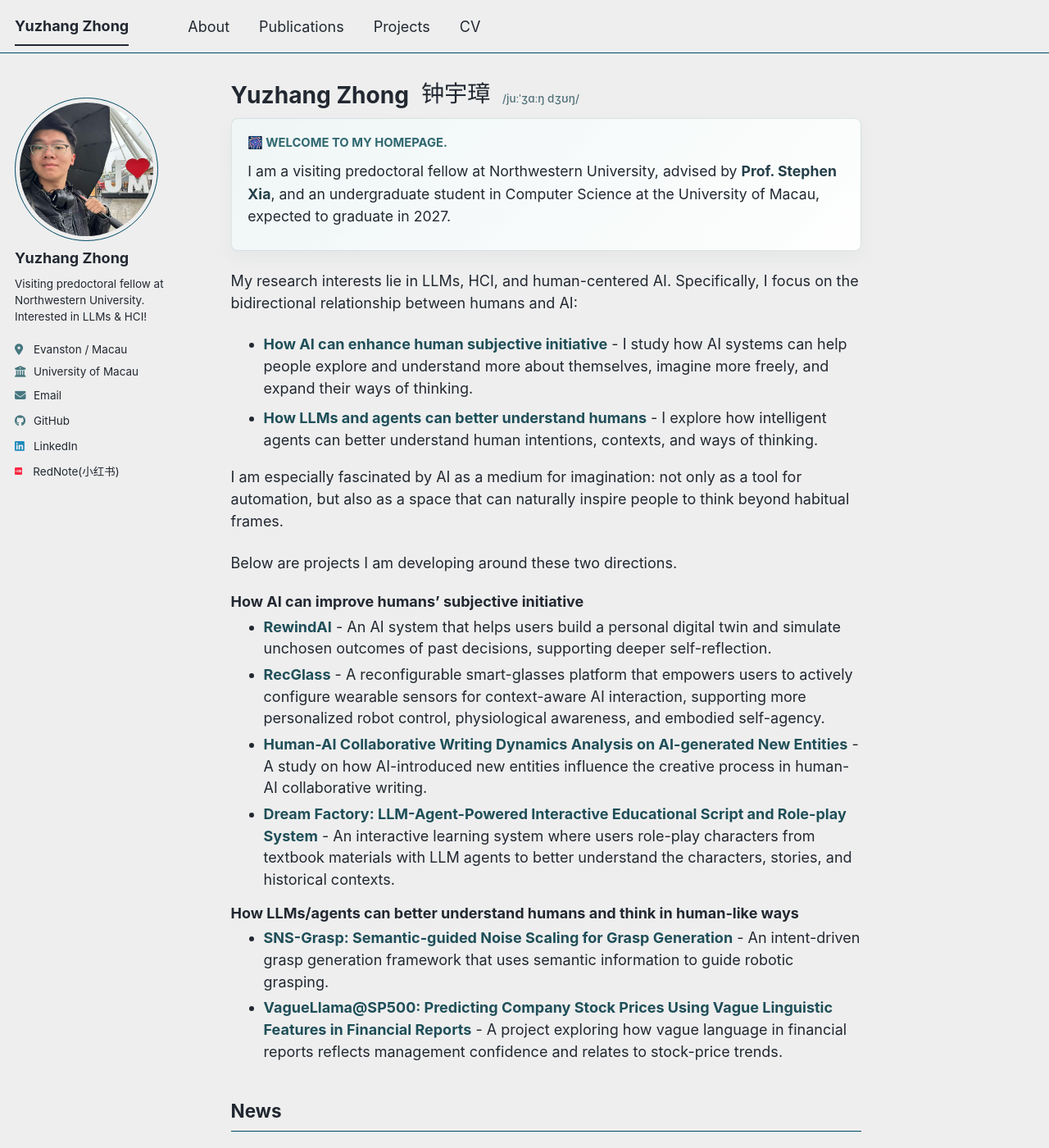
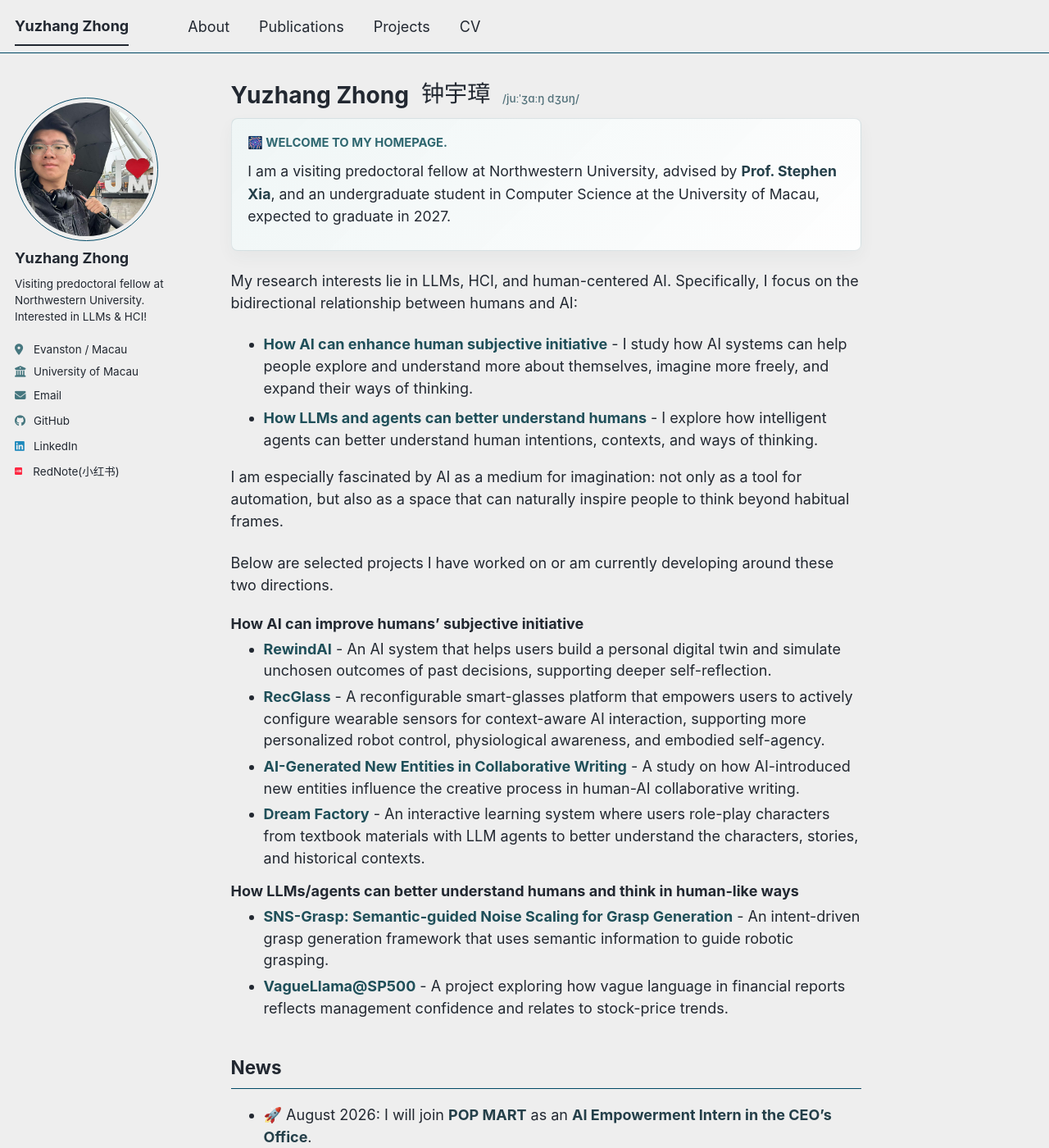
Before and after one commit to yuzhang-zhong/yuzhang-zhong.github.io, a Jekyll site: the page built from _pages/about.md, in a window 1280 px wide and 1400 px high. Shown: the whole window at 82% size. Built offline with Jekyll 4.4.1, drawn with Linux system fonts in a browser that asks for light colours; a style sheet for code colours, icons or effects is not loaded.

Commit message:
Tighten project wording

```diff
--- a/_pages/about.md
+++ b/_pages/about.md
@@ -1,7 +1,7 @@
 ---
 permalink: /
 title: 'Yuzhang Zhong <span class="name-chinese">钟宇璋</span> <span class="name-pronunciation">/juːˈʒɑːŋ dʒʊŋ/</span>'
-browser_title: "Yuzhang Zhong | LLMs, HCI, Human-Centered AI"
+browser_title: "Yuzhang Zhong | LLM&HCI"
 description: "Yuzhang Zhong is a visiting predoctoral fellow at Northwestern University and an undergraduate student in Computer Science at the University of Macau. His research focuses on LLMs, HCI, human-centered AI, AI agents, and interactive AI systems."
 author_profile: true
 redirect_from:
@@ -24,7 +24,8 @@ I am especially fascinated by AI as a medium for imagination: not only as a tool
 for automation, but also as a space that can naturally inspire people to think
 beyond habitual frames.
 
-Below are projects I am developing around these two directions.
+Below are selected projects I have worked on or am currently developing around
+these two directions.
 
 <section class="project-directions" markdown="1">
 
@@ -32,13 +33,13 @@ Below are projects I am developing around these two directions.
 
 - <span class="project-name">RewindAI</span> - An AI system that helps users build a personal digital twin and simulate unchosen outcomes of past decisions, supporting deeper self-reflection.
 - <span class="project-name">RecGlass</span> - A reconfigurable smart-glasses platform that empowers users to actively configure wearable sensors for context-aware AI interaction, supporting more personalized robot control, physiological awareness, and embodied self-agency.
-- <span class="project-name">Human-AI Collaborative Writing Dynamics Analysis on AI-generated New Entities</span> - A study on how AI-introduced new entities influence the creative process in human-AI collaborative writing.
-- <span class="project-name">Dream Factory: LLM-Agent-Powered Interactive Educational Script and Role-play System</span> - An interactive learning system where users role-play characters from textbook materials with LLM agents to better understand the characters, stories, and historical contexts.
+- <span class="project-name">AI-Generated New Entities in Collaborative Writing</span> - A study on how AI-introduced new entities influence the creative process in human-AI collaborative writing.
+- <span class="project-name">Dream Factory</span> - An interactive learning system where users role-play characters from textbook materials with LLM agents to better understand the characters, stories, and historical contexts.
 
 ### How LLMs/agents can better understand humans and think in human-like ways
 
 - <span class="project-name">SNS-Grasp: Semantic-guided Noise Scaling for Grasp Generation</span> - An intent-driven grasp generation framework that uses semantic information to guide robotic grasping.
-- <span class="project-name">VagueLlama@SP500: Predicting Company Stock Prices Using Vague Linguistic Features in Financial Reports</span> - A project exploring how vague language in financial reports reflects management confidence and relates to stock-price trends.
+- <span class="project-name">VagueLlama@SP500</span> - A project exploring how vague language in financial reports reflects management confidence and relates to stock-price trends.
 
 </section>
 
```
Also changed, not shown: _portfolio/dream-factory.md (+1 -1 lines), _portfolio/human-ai-writing-new-entities.md (+1 -1 lines), _portfolio/vaguellama-sp500.md (+1 -1 lines).
